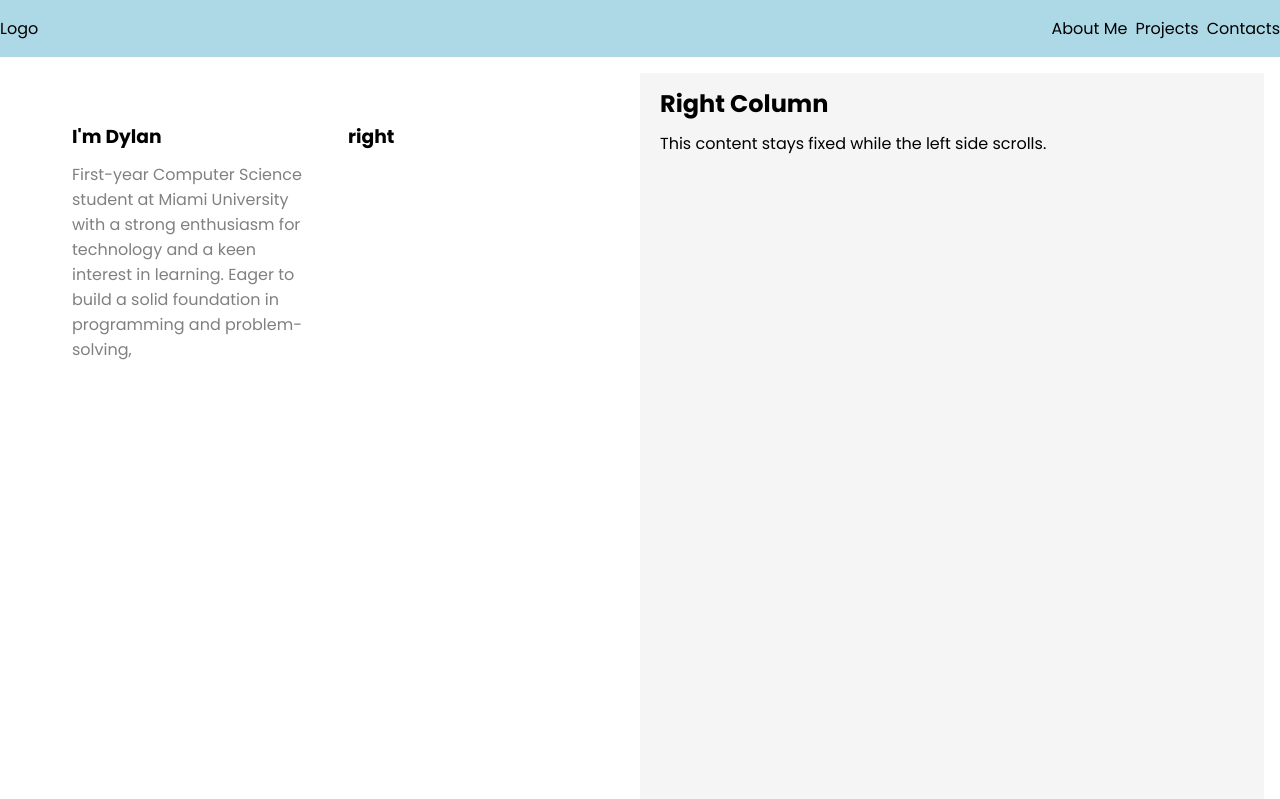
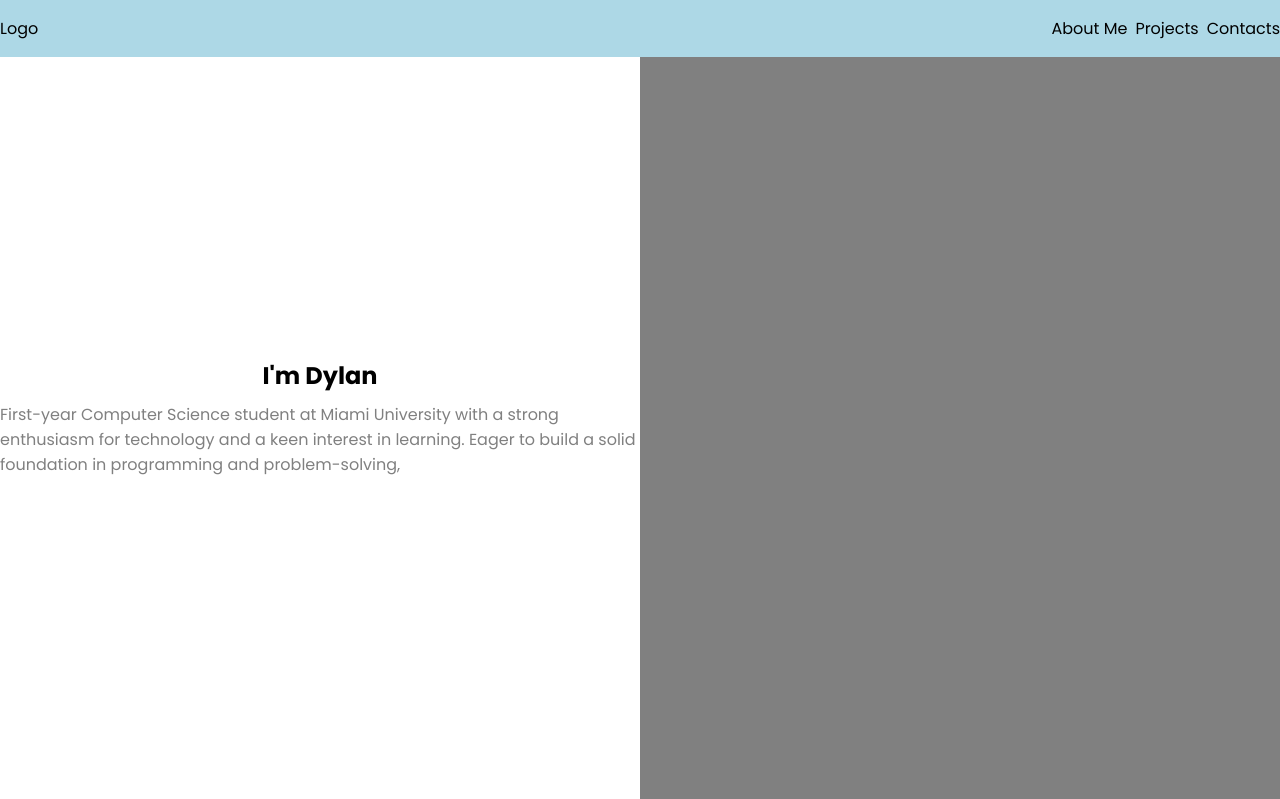
Before and after one commit to Dylan-Malloy/Portfolio, a React (Create React App) app in the folder client/: page / in a window 1280 px wide. Shown: the top 799 px of the page. Built offline with nearby package versions, Linux system fonts and the light colour scheme.

Commit message:
css updates

```diff
--- a/client/src/App.js
+++ b/client/src/App.js
@@ -7,11 +7,11 @@ function App() {
     <>
       <Navbar />
 
-      <section id="hero">
+      <Hero />
+
+      <section>
         <div className="row">
           <div className="column scrollable">
-            <Hero />
-
             <section id="about">
               <h1>About</h1>
               <p>Content for the about section...</p>
--- a/client/src/components/Hero.js
+++ b/client/src/components/Hero.js
@@ -5,7 +5,7 @@ const Hero = () => {
     <>
       <section id="hero">
         <div className="row">
-          <div className="column">
+          <div className="column center">
             <h1>I'm Dylan</h1>
             <p className="text">
               First-year Computer Science student at Miami University with a
@@ -15,7 +15,7 @@ const Hero = () => {
             </p>
           </div>
           <div className="column">
-            <h1>right</h1>
+            <div id="box"/>
           </div>
         </div>
       </section>
--- a/client/src/styles/App.css
+++ b/client/src/styles/App.css
@@ -10,10 +10,6 @@ body {
   padding: 0;
 }
 
-section {
-  padding: 16px;
-}
-
 h1 {
   line-height: 90%;
   margin: 0;
@@ -24,15 +20,23 @@ h1 {
 }
 
 .row {
+  height: 100%;
   display: flex;
-  height: 100vh; /* Full viewport height */
+  flex-wrap: wrap;
 }
 
 .column {
   flex: 1; /* Distributes space equally */
   overflow: auto; /* Allows scrolling where needed */
-  padding: 20px;
+  max-width: 50%;
   box-sizing: border-box;
+}
+
+.center {
+  display: flex;
+  flex-direction: column;
+  align-items: center;
+  justify-content: center;
 }
 
 .scrollable {
@@ -53,3 +57,7 @@ h1 {
     max-width: 100%; /* Limits column width to 100% */
   }
 }
+
+.left {
+  text-align: left;
+}
--- a/client/src/styles/Hero.css
+++ b/client/src/styles/Hero.css
@@ -1,4 +1,11 @@
 #hero {
-    display: flex;
+    height: calc(100vh - 56px);
+}
 
+#box {
+    background-color: gray;
+    height: 100%;
+    width: 100%;
+    margin: 0;
+    padding: 0;
 }
```
